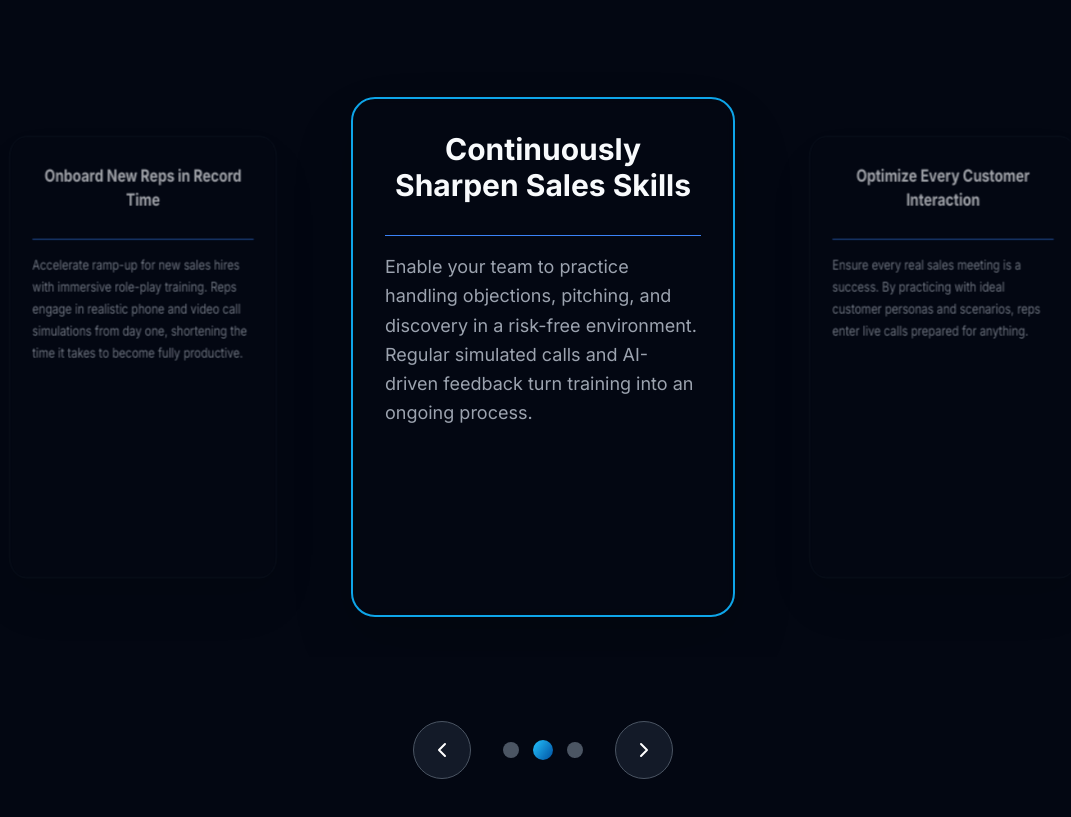
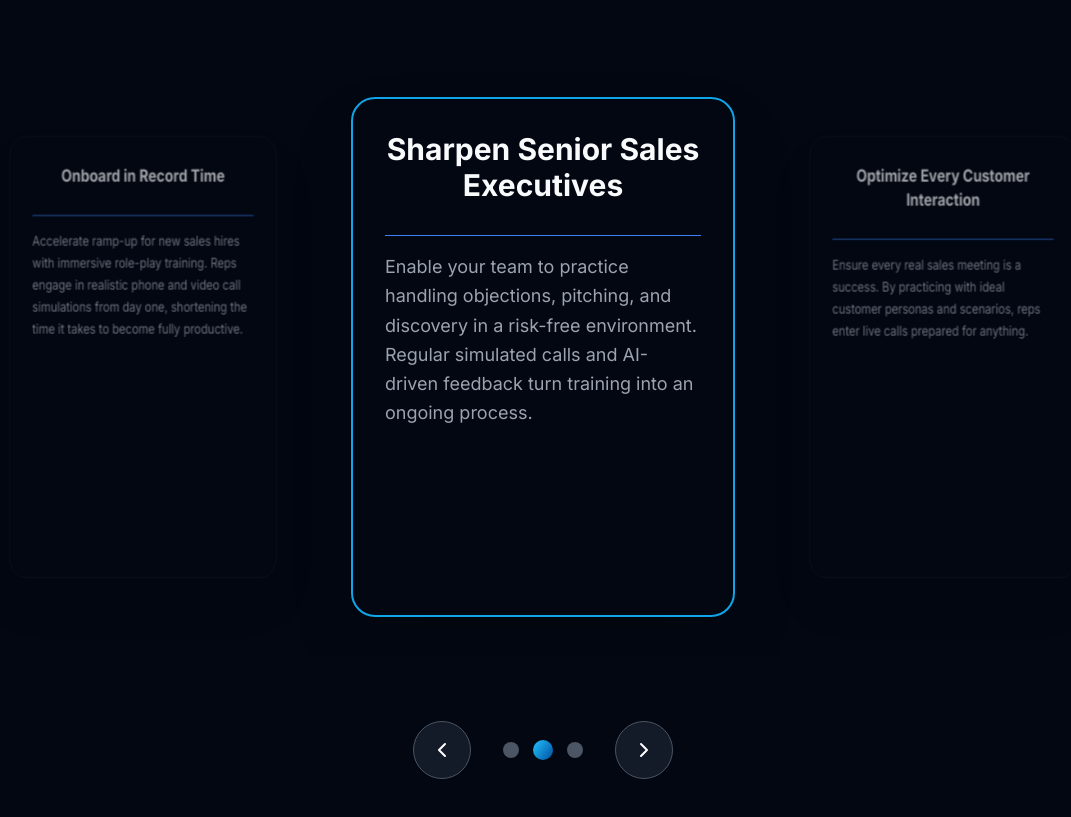
Before and after one commit to platformItramei/landing-page, a React (Vite) app: page / in a window 1280 px wide. Shown: the part 1927-2744 px from the top of the page, without its empty margins (97-1168 px from the left). Built offline with nearby package versions, Linux system fonts and the light colour scheme.

Commit message:
changes titles

```diff
--- a/src/sections/home/KeyBenefitsOverview.tsx
+++ b/src/sections/home/KeyBenefitsOverview.tsx
@@ -5,7 +5,7 @@ import { motion } from "framer-motion";
 
 const roles = [
   {
-    title: "Onboard New Sales Reps Faster and Smarter",
+    title: "Onboard Faster and Smarter",
     description: "Let new hires simulate real calls from day one. Itramei shortens ramp time by letting reps practice product messaging, discovery questions, and objection handling before they ever talk to a real prospect.",
   },
   {
--- a/src/sections/home/ScrollAnimation.tsx
+++ b/src/sections/home/ScrollAnimation.tsx
@@ -68,7 +68,7 @@ const ScrollAnimation: React.FC = () => {
             viewport={{ once: true }}
             transition={{ duration: 0.6 }}
           >
-            Experience the Future of Sales Readiness in 4 Steps
+            Sales Excellence in 4 Steps
           </motion.h2>
         </div>
       </div>
--- a/src/sections/home/StepContent.tsx
+++ b/src/sections/home/StepContent.tsx
@@ -77,7 +77,7 @@ const StepContent: React.FC<StepContentProps> = ({ currentStep, isTransitioning
     {
       icon: TrendingUp,
       step: 'Step 3 of 4',
-      title: 'Get Personalized Feedback',
+      title: 'Gain Objective Feedback',
       description: `Immediately after each session, Itramei analyzes the conversation and delivers a personalized report. Reps see what they did well, where to improve, and get a fully annotated transcript with AI-generated insights like missed reframes, filler words, and suggested learning content.`,
       progress: [
         { label: 'Vocal Variety', value: 87, color: 'success' },
--- a/src/sections/home/UseCases.tsx
+++ b/src/sections/home/UseCases.tsx
@@ -6,14 +6,14 @@ import { motion } from "framer-motion";
 const useCases = [
   {
     id: "rapid-onboarding",
-    title: "Onboard New Reps in Record Time",
+    title: "Onboard in Record Time",
     description:
       "Accelerate ramp-up for new sales hires with immersive role-play training. Reps engage in realistic phone and video call simulations from day one, shortening the time it takes to become fully productive.",
     gradient: "from-electric-blue/20 to-glow-purple/10",
   },
   {
     id: "upskilling-sellers",
-    title: "Continuously Sharpen Sales Skills",
+    title: "Sharpen Senior Sales Executives",
     description:
       "Enable your team to practice handling objections, pitching, and discovery in a risk-free environment. Regular simulated calls and AI-driven feedback turn training into an ongoing process.",
     gradient: "from-glow-purple/20 to-electric-blue/10",
```
